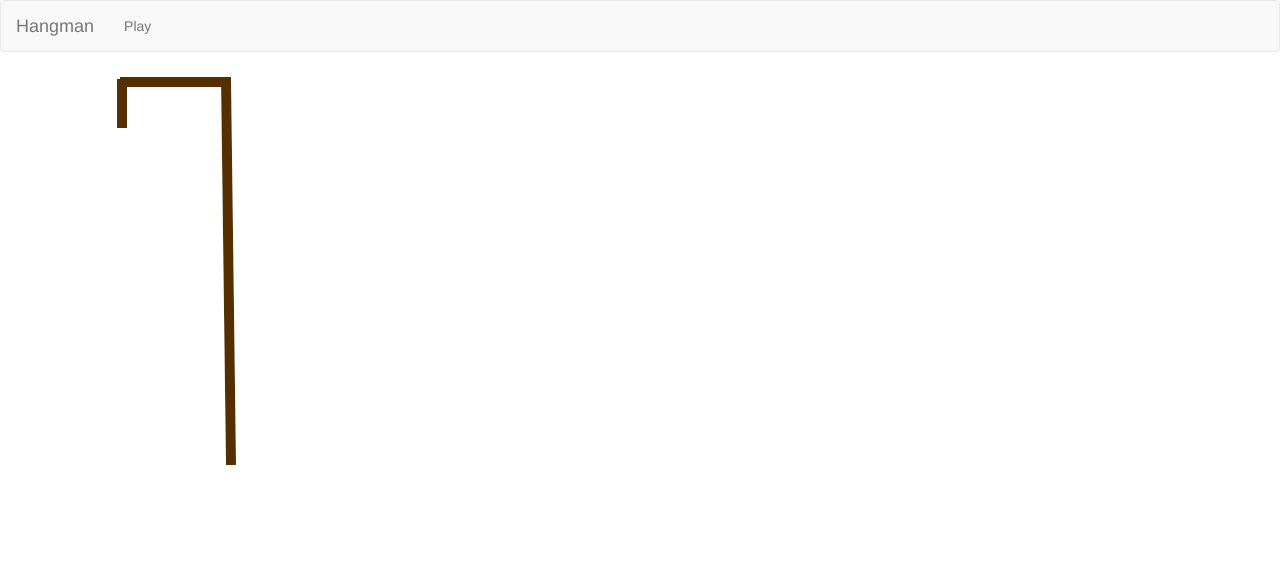
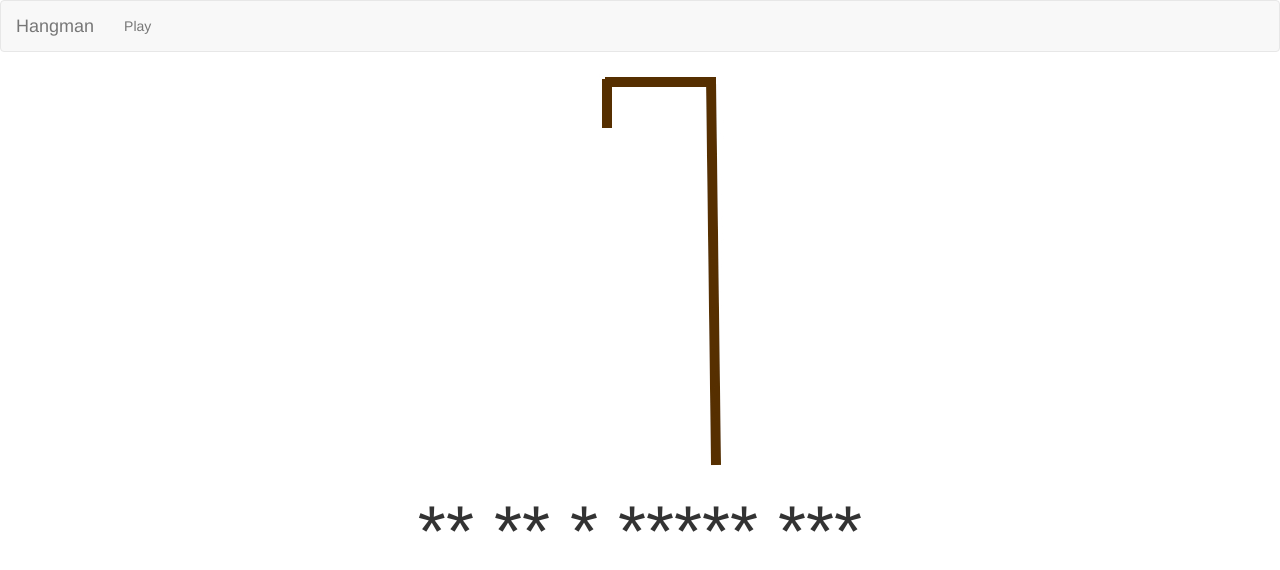
Before and after one commit to chris-schwartz/ng-hangman, an Angular app: page / in a window 1280 px wide. Shown: the top 570 px of the page. Built offline with nearby package versions, Linux system fonts and the light colour scheme.

Commit message:
Adds puzzle component, centers image in hangman component

```diff
--- a/src/app/app.component.html
+++ b/src/app/app.component.html
@@ -3,9 +3,18 @@
 <app-header></app-header>
 
 <div class="container">
+
   <div class="row">
     <div class="col-md-12">
       <app-hangman></app-hangman>
     </div>
   </div>
+
+  <div class="row">
+      <div class="col-md-12">
+        <app-puzzle></app-puzzle>
+      </div>
+    </div>
+
+
 </div>
--- a/src/app/app.module.ts
+++ b/src/app/app.module.ts
@@ -4,12 +4,14 @@ import { NgModule } from '@angular/core';
 import { AppComponent } from './app.component';
 import { HeaderComponent } from './header/header.component';
 import { HangmanComponent } from './hangman/hangman.component';
+import { PuzzleComponent } from './puzzle/puzzle.component';
 
 @NgModule({
   declarations: [
     AppComponent,
     HeaderComponent,
-    HangmanComponent
+    HangmanComponent,
+    PuzzleComponent
   ],
   imports: [
     BrowserModule
--- a/src/app/hangman/hangman.component.html
+++ b/src/app/hangman/hangman.component.html
@@ -1,7 +1,9 @@
 <div class="row">
 
-  <div class="col-xs-12 col-sm-12 col-md-12 col-lg-12 text-center" class="center">
-    <img src="assets/0.jpg" class="img-fluid center" alt="Image">
+  <div class="col-xs-12 col-sm-12 col-md-12 col-lg-12">
+    <div class="text-center">
+      <img src="assets/0.jpg" class="img-fluid" alt="Image">
+    </div>
   </div>
 
 </div>
--- /dev/null
+++ b/src/app/puzzle/puzzle.component.html
@@ -0,0 +1,3 @@
+<div class="text-center">
+  <h1 style="font-size: 72px"> ** ** * ***** ***</h1>
+</div>
--- /dev/null
+++ b/src/app/puzzle/puzzle.component.ts
@@ -0,0 +1,15 @@
+import { Component, OnInit } from '@angular/core';
+
+@Component({
+  selector: 'app-puzzle',
+  templateUrl: './puzzle.component.html',
+  styleUrls: ['./puzzle.component.css']
+})
+export class PuzzleComponent implements OnInit {
+
+  constructor() { }
+
+  ngOnInit() {
+  }
+
+}
```
Also changed, not shown: src/app/puzzle/puzzle.component.css (added).
